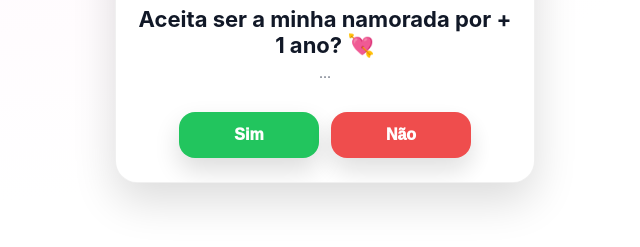
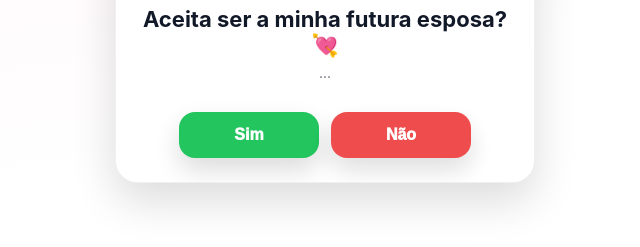
Before and after one commit to sinasclinked-droid/pedido, a plain HTML site: page index.html in a window 1280 px wide. Shown: the part 477-724 px from the top of the page, without its empty margins (315-955 px from the left). Drawn offline with Linux system fonts and the light colour scheme.

Commit message:
Update index.html

```diff
--- a/index.html
+++ b/index.html
@@ -238,7 +238,7 @@ button.choice{
     </div>
 
     <div class="content" id="question">
-      <h1>Aceita ser a minha namorada por + 1 ano? 💘</h1>
+      <h1>Aceita ser a minha futura esposa? 💘</h1>
       <p id="drama">...</p>
 
       <div class="btnStage" id="btnStage">
```
